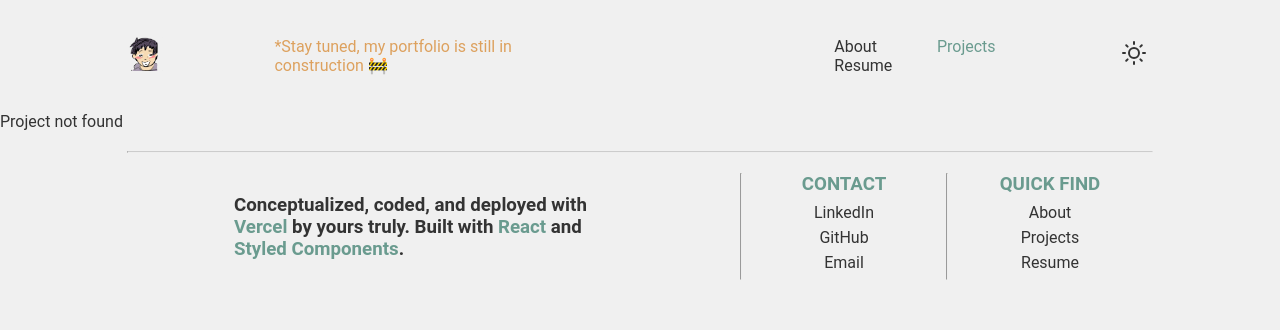
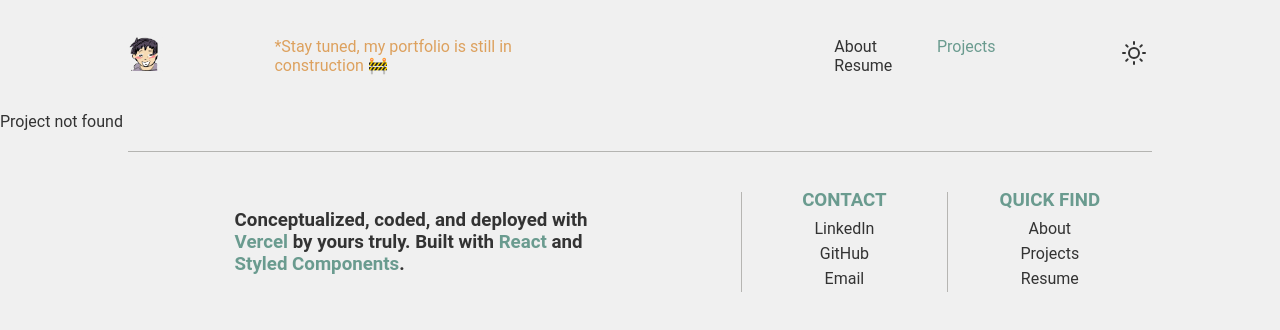
Before and after one commit to nhvn/portfolio, a React (Create React App) app: page /projects/1 in a window 1280 px wide. Shown: the top 330 px of the page. Built offline with nearby package versions, Linux system fonts and the light colour scheme; a web font is replaced by a local one.

Commit message:
Made changes to footer and navbar

```diff
--- a/src/App.js
+++ b/src/App.js
@@ -40,7 +40,7 @@ function App() {
             <Route path="/projects/:projectId" element={<ProjPage />} />
           </Routes>
         </ProjectsContext.Provider>
-        <hr className="footer-divider" />
+        <div className="footer-divider"></div>
         <Footer />
       </Router>
     </ThemeProvider>
--- a/src/Footer.js
+++ b/src/Footer.js
@@ -13,7 +13,7 @@ function Footer() {
           </h3>
         </div>
       </div>
-      <hr className="divider"/>
+      <div className="dividerHr"/>
       <div className="footer-section footer-section-2">
         <h3>CONTACT</h3>
         <ul>
@@ -22,7 +22,7 @@ function Footer() {
           <li><a href="mailto: alannhan443@gmail.com" target="_blank">Email</a></li>
         </ul>
       </div>
-      <hr className="divider"/>
+      <div className="dividerHr"/>
       <div className="footer-section footer-section-3">
         <h3>QUICK FIND</h3>
         <ul>
--- a/src/index.css
+++ b/src/index.css
@@ -10,6 +10,12 @@
 .divider {
   border-top: 1.5px solid hsla(50,3%,47%,.5);
   padding-top: 3em;
+}
+.dividerHr {
+  border-left: 1.5px solid hsla(50,3%,47%,.5);
+  height: 100px; /* Adjust this to change the height of the line */
+  width: 0;
+  margin: 20px auto;
 }
 a {
   color: var(--link-color);
@@ -63,8 +69,6 @@ section {
   position: relative;
   right: 20%;
   color: #dda15e;
-  /* margin-right: 10%; */
-  /* padding-left: 0; */
 }
 .navbar .links {
   margin-left: auto;
@@ -241,7 +245,7 @@ footer {
   color: #6a9b8f;
 }
 .footer-divider {
-  border-top: 1px solid #ccc; /* Change color as needed */
+  border-top: 1.5px solid hsla(50,3%,47%,.5);
   width: 80%;
   margin: 20px auto;
 }
```
